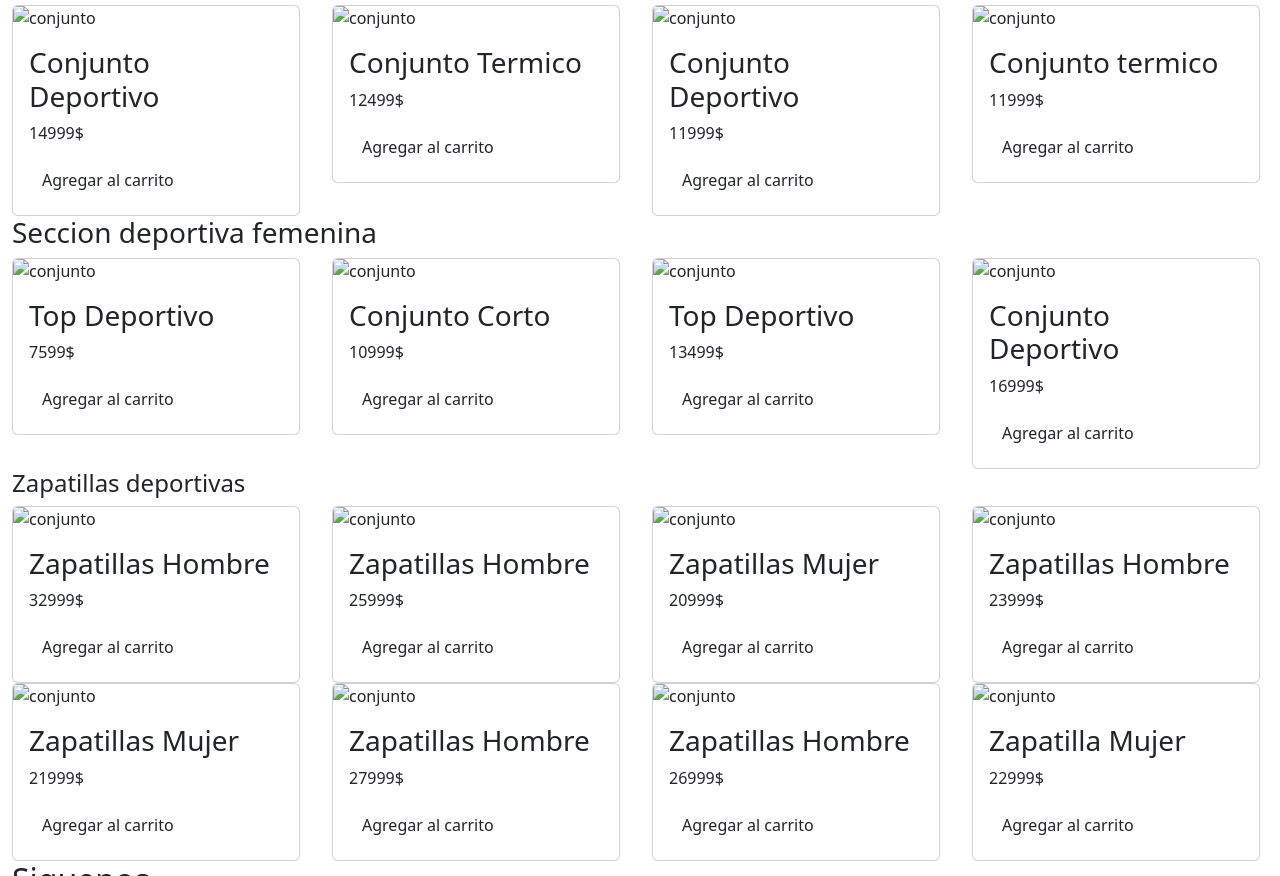
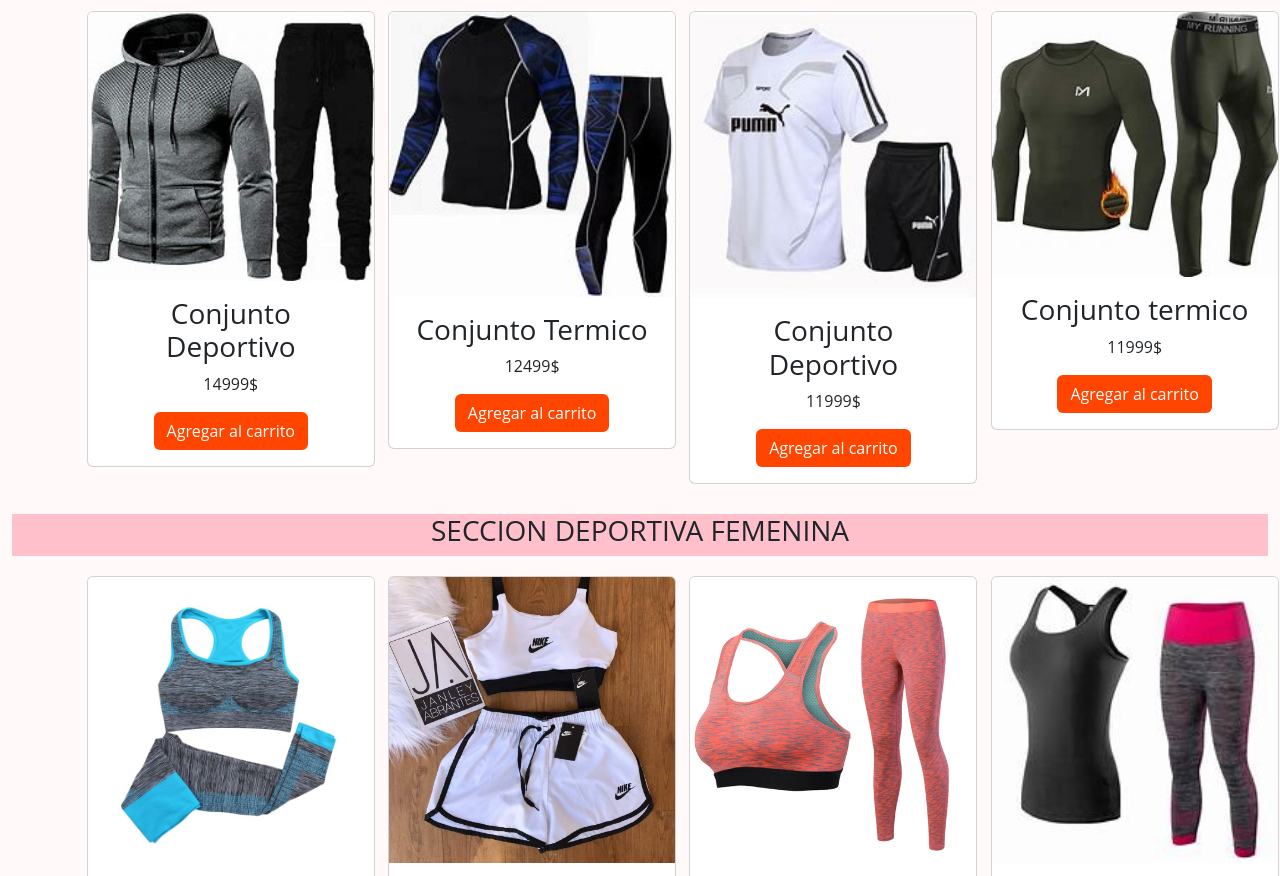
Before and after one commit to nahuissi/proyecto, a plain HTML site: page html/tienda.html in a window 1280 px wide. Shown: the part 224-1100 px from the top of the page. Drawn offline with nearby package versions, Linux system fonts and the light colour scheme; the site is published under a folder, as on GitHub Pages, so addresses that start at the root find nothing.

Commit message:
se añaden cambios

```diff
--- a/html/contacto.html
+++ b/html/contacto.html
@@ -7,7 +7,7 @@
 
     <link href="https://cdn.jsdelivr.net/npm/bootstrap@5.3.1/dist/css/bootstrap.min.css" rel="stylesheet" integrity="sha384-4bw+/aepP/YC94hEpVNVgiZdgIC5+VKNBQNGCHeKRQN+PtmoHDEXuppvnDJzQIu9" crossorigin="anonymous">
 
-    <link rel="stylesheet" href="/css/estilo.css">
+    <link rel="stylesheet" href="../css/estilo.css">
     <link rel="shortcut icon" href="../img/logo.png" type="image/x-icon">
     <script src="https://kit.fontawesome.com/eb496ab1a0.js" crossorigin="anonymous"></script>
 </head>
--- a/html/tienda.html
+++ b/html/tienda.html
@@ -7,14 +7,14 @@
 
     <link href="https://cdn.jsdelivr.net/npm/bootstrap@5.3.1/dist/css/bootstrap.min.css" rel="stylesheet" integrity="sha384-4bw+/aepP/YC94hEpVNVgiZdgIC5+VKNBQNGCHeKRQN+PtmoHDEXuppvnDJzQIu9" crossorigin="anonymous">
 
-    <link rel="stylesheet" href="/css/estilo.css">
+    <link rel="stylesheet" href="../css/estilo.css">
     <link rel="shortcut icon" href="../img/logo.png" type="image/x-icon">
     <script src="https://kit.fontawesome.com/eb496ab1a0.js" crossorigin="anonymous"></script>
 </head>
 <body class="container-fluid laPag">
     <header class="navbar navbar-expand-lg bg-body-tertiary">
         <div class="container-fluid">
-            <a class="navbar-brand" href="/index.html">
+            <a class="navbar-brand" href="../index.html">
           <img class="logo" src="../img/tienda2.jpg" alt="logo">
             </a>
           <button class="navbar-toggler" type="button" data-bs-toggle="collapse" data-bs-target="#navbarNav" aria-controls="navbarNav" aria-expanded="false" aria-label="Toggle navigation">
@@ -47,7 +47,7 @@
     <div class="row laColumna">
       <div class="col-x1-3 col-md-3 col-sm">
         <div class="card" style="width: 18rem;">
-          <img src="/img/conjunto.jpg" class="card-img-top" alt="conjunto">
+          <img src="../img/conjunto.jpg" class="card-img-top" alt="conjunto">
           <div class="card-body">
             <h3 class="card-title">Conjunto Deportivo</h3>
             <p class="card-text">14999$</p>
@@ -57,7 +57,7 @@
       </div>
       <div class="col-x1-3 col-md-3 col-sm">
         <div class="card" style="width: 18rem;">
-          <img src="/img/conjunto2.jpg" class="card-img-top" alt="conjunto">
+          <img src="../img/conjunto2.jpg" class="card-img-top" alt="conjunto">
           <div class="card-body">
             <h3 class="card-title">Conjunto Termico</h3>
             <p class="card-text">12499$</p>
@@ -67,7 +67,7 @@
       </div>
       <div class="col-x1-3 col-md-3 col-sm">
         <div class="card" style="width: 18rem;">
-          <img src="/img/conjuntodeportivo.jpg" class="card-img-top" alt="conjunto">
+          <img src="../img/conjuntodeportivo.jpg" class="card-img-top" alt="conjunto">
           <div class="card-body">
             <h3 class="card-title">Conjunto Deportivo</h3>
             <p class="card-text">11999$</p>
@@ -77,7 +77,7 @@
       </div>
       <div class="col-x1-3 col-md-3 col-sm">
         <div class="card" style="width: 18rem;">
-          <img src="/img/ropadeportiva2.jpg" class="card-img-top" alt="conjunto">
+          <img src="../img/ropadeportiva2.jpg" class="card-img-top" alt="conjunto">
           <div class="card-body">
             <h3 class="card-title">Conjunto termico</h3>
             <p class="card-text">11999$</p>
@@ -92,7 +92,7 @@
       <div class="row laColumna">
         <div class="col-x1-3 col-md-3 col-sm">
           <div class="card" style="width: 18rem;">
-            <img src="/img/conjuntofemcuatro.jpg" class="card-img-top" alt="conjunto">
+            <img src="../img/conjuntofemcuatro.jpg" class="card-img-top" alt="conjunto">
             <div class="card-body">
               <h3 class="card-title">Top Deportivo</h3>
               <p class="card-text">7599$</p>
@@ -102,7 +102,7 @@
         </div>
         <div class="col-x1-3 col-md-3 col-sm">
           <div class="card" style="width: 18rem;">
-            <img src="/img/deportivafem.jpg" class="card-img-top" alt="conjunto">
+            <img src="../img/deportivafem.jpg" class="card-img-top" alt="conjunto">
             <div class="card-body">
               <h3 class="card-title">Conjunto Corto</h3>
               <p class="card-text">10999$</p>
@@ -112,7 +112,7 @@
         </div>
         <div class="col-x1-3 col-md-3 col-sm">
           <div class="card" style="width: 18rem;">
-            <img src="/img/deportivofemtres.jpg" class="card-img-top" alt="conjunto">
+            <img src="../img/deportivofemtres.jpg" class="card-img-top" alt="conjunto">
             <div class="card-body">
               <h3 class="card-title">Top Deportivo</h3>
               <p class="card-text">13499$</p>
@@ -122,7 +122,7 @@
         </div>
         <div class="col-x1-3 col-md-3 col-sm">
           <div class="card" style="width: 18rem;">
-            <img src="/img/deportivafemdos.jpg" class="card-img-top" alt="conjunto">
+            <img src="../img/deportivafemdos.jpg" class="card-img-top" alt="conjunto">
             <div class="card-body">
               <h3 class="card-title">Conjunto Deportivo</h3>
               <p class="card-text">16999$</p>
@@ -137,7 +137,7 @@
         <div class="row laColumna">
           <div class="col-x1-3 col-md-3 col-sm">
             <div class="card" style="width: 18rem;">
-              <img src="/img/zapasdepdos.jpg" class="card-img-top" alt="conjunto">
+              <img src="../img/zapasdepdos.jpg" class="card-img-top" alt="conjunto">
               <div class="card-body">
                 <h3 class="card-title">Zapatillas Hombre</h3>
                 <p class="card-text">32999$</p>
@@ -147,7 +147,7 @@
           </div>
           <div class="col-x1-3 col-md-3 col-sm">
             <div class="card" style="width: 18rem;">
-              <img src="/img/zapasdeportivasuno.jpg" class="card-img-top" alt="conjunto">
+              <img src="../img/zapasdeportivasuno.jpg" class="card-img-top" alt="conjunto">
               <div class="card-body">
                 <h3 class="card-title">Zapatillas Hombre</h3>
                 <p class="card-text">25999$</p>
@@ -157,7 +157,7 @@
           </div>
           <div class="col-x1-3 col-md-3 col-sm">
             <div class="card" style="width: 18rem;">
-              <img src="/img/zapdepcinco.jpg" class="card-img-top" alt="conjunto">
+              <img src="../img/zapdepcinco.jpg" class="card-img-top" alt="conjunto">
               <div class="card-body">
                 <h3 class="card-title">Zapatillas Mujer</h3>
                 <p class="card-text">20999$</p>
@@ -167,7 +167,7 @@
           </div>
           <div class="col-x1-3 col-md-3 col-sm">
             <div class="card" style="width: 18rem;">
-              <img src="/img/zapdepcuatro.jpg" class="card-img-top" alt="conjunto">
+              <img src="../img/zapdepcuatro.jpg" class="card-img-top" alt="conjunto">
               <div class="card-body">
                 <h3 class="card-title">Zapatillas Hombre</h3>
                 <p class="card-text">23999$</p>
@@ -180,7 +180,7 @@
           <div class="row laColumna">
             <div class="col-x1-3 col-md-3 col-sm">
               <div class="card" style="width: 18rem;">
-                <img src="/img/zapdevsiete.jpg" class="card-img-top" alt="conjunto">
+                <img src="../img/zapdevsiete.jpg" class="card-img-top" alt="conjunto">
                 <div class="card-body">
                   <h3 class="card-title">Zapatillas Mujer</h3>
                   <p class="card-text">21999$</p>
@@ -190,7 +190,7 @@
             </div>
             <div class="col-x1-3 col-md-3 col-sm">
               <div class="card" style="width: 18rem;">
-                <img src="/img/zapdeptres.jpg" class="card-img-top" alt="conjunto">
+                <img src="../img/zapdeptres.jpg" class="card-img-top" alt="conjunto">
                 <div class="card-body">
                   <h3 class="card-title">Zapatillas Hombre</h3>
                   <p class="card-text">27999$</p>
@@ -200,7 +200,7 @@
             </div>
             <div class="col-x1-3 col-md-3 col-sm">
               <div class="card" style="width: 18rem;">
-                <img src="/img/zepdepocho.jpg" class="card-img-top" alt="conjunto">
+                <img src="../img/zepdepocho.jpg" class="card-img-top" alt="conjunto">
                 <div class="card-body">
                   <h3 class="card-title">Zapatillas Hombre</h3>
                   <p class="card-text">26999$</p>
@@ -210,7 +210,7 @@
             </div>
             <div class="col-x1-3 col-md-3 col-sm">
               <div class="card" style="width: 18rem;">
-                <img src="/img/zapdepseuis.jpg" class="card-img-top" alt="conjunto">
+                <img src="../img/zapdepseuis.jpg" class="card-img-top" alt="conjunto">
                 <div class="card-body">
                   <h3 class="card-title">Zapatilla Mujer</h3>
                   <p class="card-text">22999$</p>
```
Also changed, not shown: html/ofertas.html (+6 -6 lines), html/sucursales.html (+2 -2 lines), index.html (+9 -13 lines).
